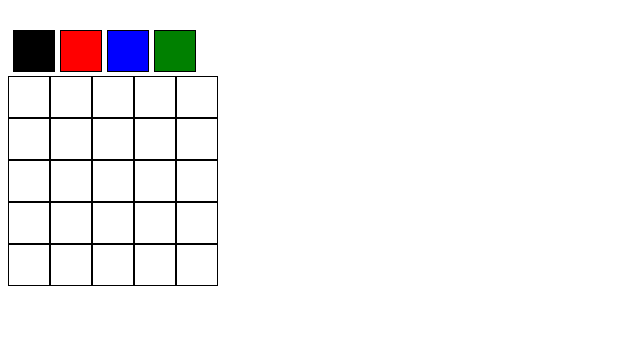
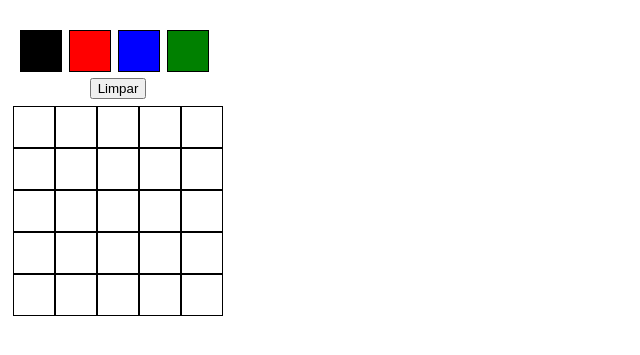
Before and after one commit to WBomfim/Pixels-Art, a plain HTML site: page index.html in a window 1280 px wide. Shown: the part 95-450 px from the top of the page, without its empty margins (0-640 px from the left). Drawn offline with Linux system fonts and the light colour scheme.

Commit message:
Adicionado requisito 9, ajuste no código e CSS

```diff
--- a/index.html
+++ b/index.html
@@ -10,6 +10,7 @@
 <body>
   <h1 id="title">Paleta de Cores</h1>
   <section id="color-palette"></section>
+  <div id="button-clear"></div>
   <section id="pixel-board"></section>
   <script src="script.js"></script>
 </body>
--- a/script.js
+++ b/script.js
@@ -1,3 +1,8 @@
+window.onload = function selectBlackColorFirst() {
+  const colorBlack = document.querySelectorAll('.color')[0];
+  colorBlack.className = 'color selected';
+};
+
 function createColorInPalette(color) {
   const colorPalette = document.getElementById('color-palette');
   const colorExhibition = document.createElement('div');
@@ -22,16 +27,9 @@ function addPixelSquare() {
 
 addPixelSquare();
 
-function selectBlackColorFirst() {
-  const colorBlack = document.querySelectorAll('.color')[0];
-  colorBlack.className = 'color selected';
-}
-
-selectBlackColorFirst();
-
 function selectedColor() {
   const colors = document.querySelectorAll('.color');
-  const colorPalette = document.querySelector('#color-palette')
+  const colorPalette = document.querySelector('#color-palette');
   function changeClass() {
     for (let index = 0; index < colors.length; index += 1) {
       if (colors[index].className !== 'selected') {
@@ -55,3 +53,26 @@ function paintPixel() {
 }
 
 paintPixel();
+
+function createButtonClear() {
+  const divBottunClear = document.getElementById('button-clear');
+  const button = document.createElement('button');
+  button.id = 'clear-board';
+  button.innerText = 'Limpar';
+  divBottunClear.appendChild(button);
+}
+
+createButtonClear();
+
+function clearPixel() {
+  const buttonClear = document.getElementById('clear-board');
+  function clearAll() {
+    const pixels = document.querySelectorAll('.pixel');
+    for (let index = 0; index < pixels.length; index += 1) {
+      pixels[index].style.backgroundColor = 'white';
+    }
+  }
+  buttonClear.addEventListener('click', clearAll);
+}
+
+clearPixel();
--- a/style.css
+++ b/style.css
@@ -1,5 +1,10 @@
 #title {
   font-size: 50px;
+}
+
+#color-palette {
+  width: 220px;
+  text-align: center;
 }
 
 .color {
@@ -7,13 +12,14 @@
   display: inline-block;
   width: 40px;
   height: 40px;
-  margin-left: 5px;
+  margin-right: 7px;
 }
 
 #pixel-board {
   width: 220px;
   height: 220px;
   line-height: 0;
+  text-align: center;
 }
 
 .pixel {
@@ -23,3 +29,13 @@
   width: 40px;
   height: 40px;
 }
+
+#button-clear {
+  height: 30px;
+  width: 220px;
+  text-align: center;
+}
+
+#clear-board {
+  margin-top: 2px;
+}
```
